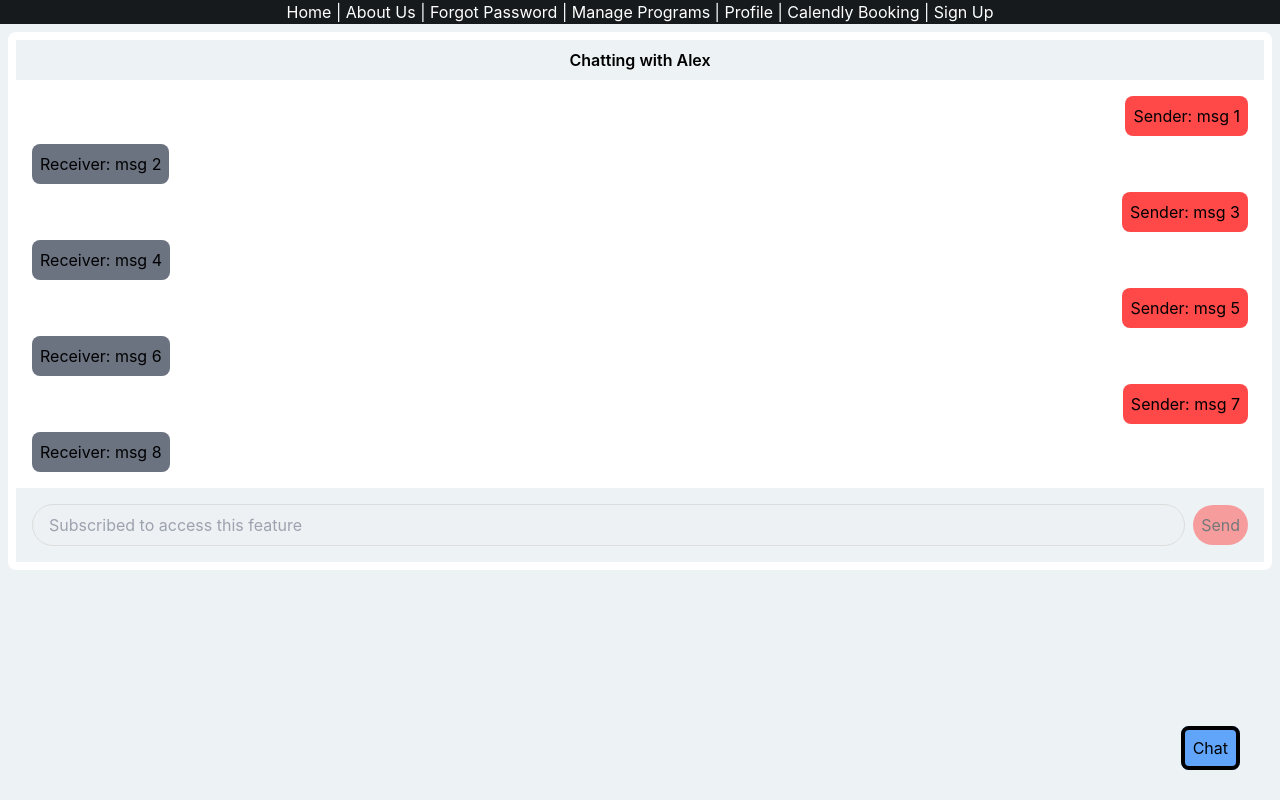
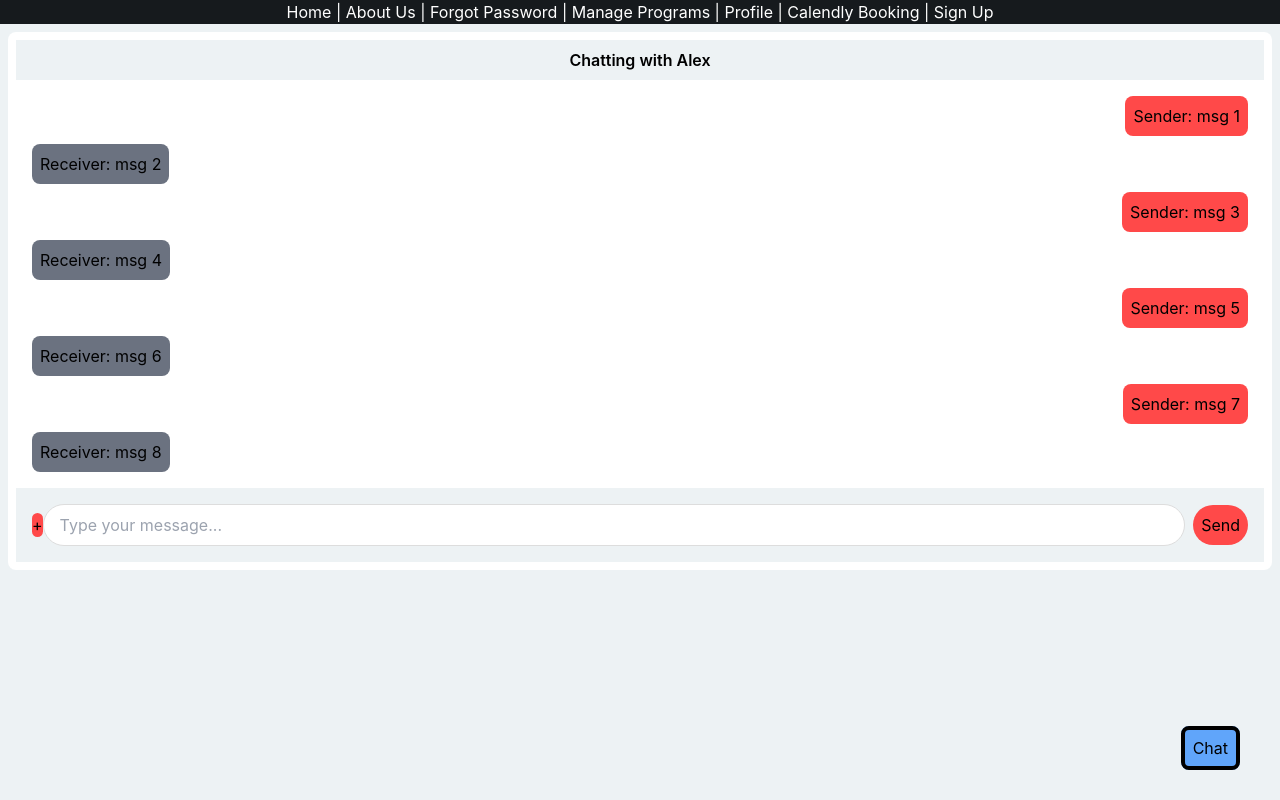
Before and after one commit to kyperbelt/adapted-strength, a React (Create React App) app in the folder frontend/adapted_strength-app/: page /chat in a window 1280 px wide. Built offline with nearby package versions, Linux system fonts and the light colour scheme.

Commit message:
Added button to allow for file uploads

```diff
--- a/frontend/adapted_strength-app/src/pages/Chat.jsx
+++ b/frontend/adapted_strength-app/src/pages/Chat.jsx
@@ -24,6 +24,9 @@ function Subscribed()
 {
     return (
         <>
+            {/* Need to make sure button is circular and allows file to be uploaded */}
+            <input type="file" id="file-input" class="hidden"/>
+            <label for="file-input" className="rounded-full bg-custom-red">+</label>
             <input type="text" placeholder="Type your message..." className="flex-1 border rounded-full px-4 py-2 focus:outline-none"/>
             <button className="rounded-full bg-custom-red block p-2 ml-2 hover:bg-custom-dark-red">Send</button>
         </>
@@ -86,7 +89,7 @@ export default function Chat() {
                 </div>
             </div>
             <div className="bg-custom-gray p-4 flex items-center">
-                <ChatBox isSubscribed={false}/>
+                <ChatBox isSubscribed={true}/>
             </div>
         </div>
     );
```
